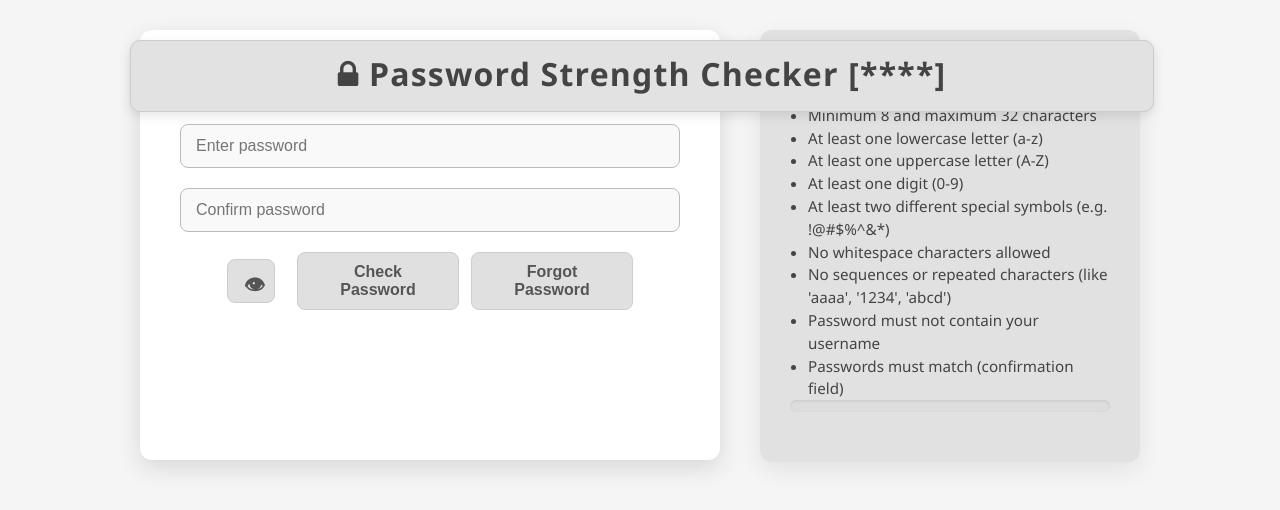
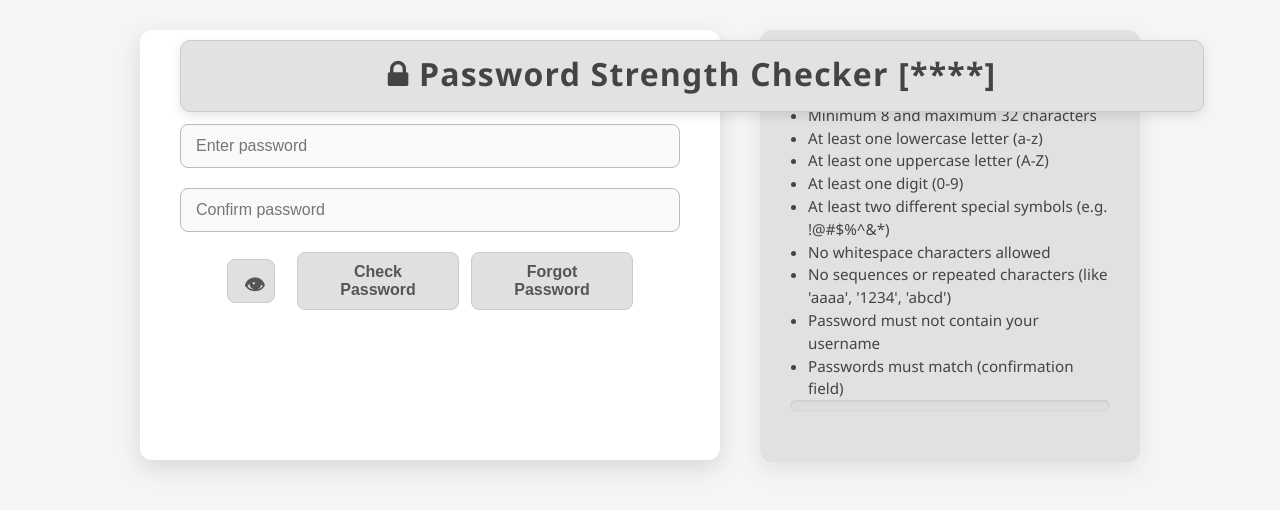
Before and after one commit to Harish040805/passwordstrengthchecker, a plain HTML site: page index.html in a window 1280 px wide. Drawn offline with Linux system fonts and the light colour scheme.

Commit message:
Update passwordstrengthcheckercss.css

```diff
--- a/passwordstrengthcheckercss.css
+++ b/passwordstrengthcheckercss.css
@@ -6,7 +6,7 @@
   h1 { width: 100%; text-align: center; font-weight: 600; font-size: 2rem; color: #444444; letter-spacing: 1.2px; margin: 0 0 15px; padding-top: 10px;
     user-select: none; }
   #title-bar { width: 80%; background-color: #e2e2e2; border: 1px solid #ccc; padding: 1px 0; border-radius: 10px; box-shadow: 0 4px 12px rgba(0, 0, 0, 0.1);
-    text-align: center; margin: 10px auto 30px; position: absolute; left: 130px;}
+    text-align: center; margin: 10px auto 30px; position: absolute; left: 180px;}
   input[type="text"], input[type="password"], input[type="number"], input[type="email"] { width: 100%; padding: 12px 15px; margin-bottom: 20px; font-size: 1rem;
     border: 1.8px solid #bbb; border-radius: 8px; color: #444; background-color: #f9f9f9; transition: border-color 0.3s ease; }
   input:focus { outline: none; border-color: #888888; background-color: #fff; }
```
